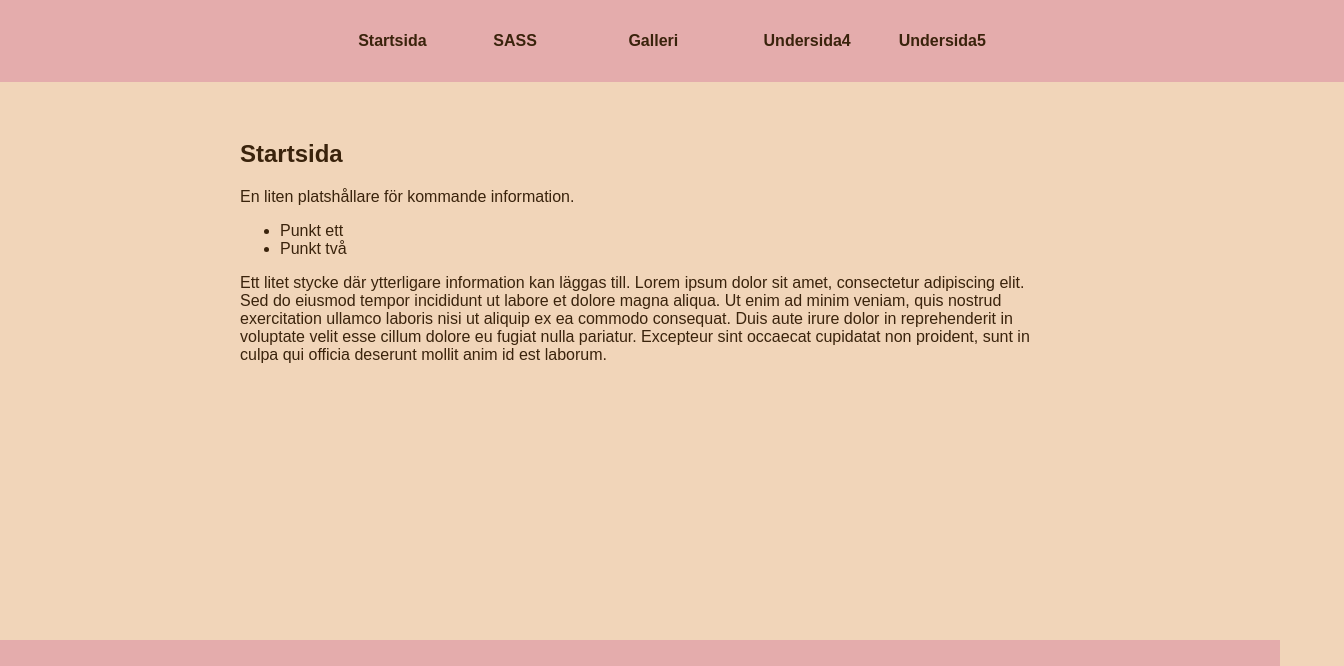
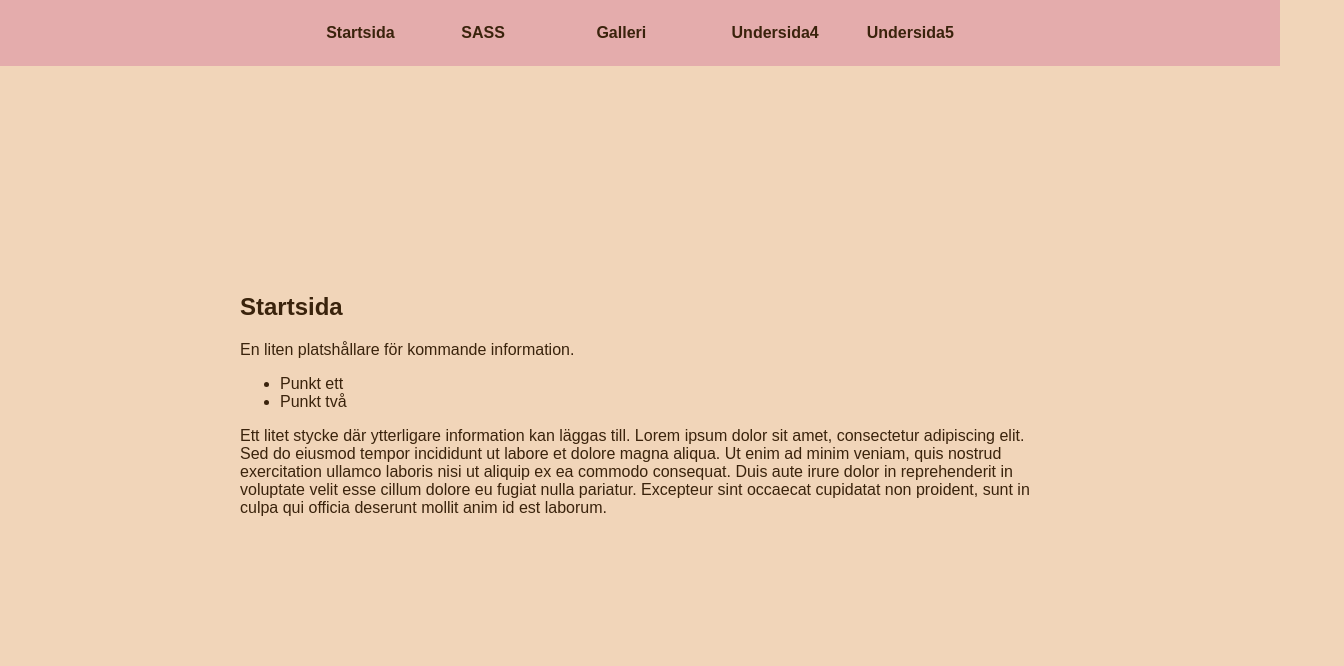
Before and after one commit to lisabromark/Moment_3, a website built with Parcel: page src/html/index.html in a window 1280 px wide. Shown: the top 666 px of the page, 1344 px wide, since content can reach past the window. Built offline with nearby package versions, Linux system fonts and the light colour scheme.

Commit message:
Fixes regarding footer and other minor problems

```diff
--- a/src/html/index.html
+++ b/src/html/index.html
@@ -5,15 +5,14 @@
     <meta charset="UTF-8">
     <meta name="viewport" content="width=device-width, initial-scale=1.0">
     <link rel="stylesheet" href="../sass/main.scss">
-    <link rel="stylesheet" href="https://fonts.googleapis.com/icon?family=Material+Icons" >
+    <link rel="stylesheet" href="https://fonts.googleapis.com/icon?family=Material+Icons">
     <title>Document</title>
     <script src="../js/main.js" type="module"></script>
 </head>
 
 <body class="theme">
+    <div class="container">
         <header>
-        <div class="container">
-
             <input type="checkbox" id="toggle" class="dropdown">
             <label for="toggle" class="hamburger">
                 <span></span>
@@ -30,10 +29,8 @@
                     <li><a href="#">Undersida5</a></li>
                 </ul>
             </nav>
-        </div>
         </header>
 
-    <div class="container">
         <main id="main">
             <article>
                 <h1>Startsida</h1>
@@ -44,21 +41,23 @@
                 </ul>
                 <p>Ett litet stycke där ytterligare information kan läggas till. Lorem ipsum dolor sit amet,
                     consectetur adipiscing elit. Sed do eiusmod tempor incididunt ut labore et dolore magna aliqua.
-                Ut enim ad minim veniam, quis nostrud exercitation ullamco laboris nisi ut aliquip ex ea commodo consequat.
-                Duis aute irure dolor in reprehenderit in voluptate velit esse cillum dolore eu fugiat nulla pariatur.
-                Excepteur sint occaecat cupidatat non proident, sunt in culpa qui officia deserunt mollit anim id est laborum.
+                    Ut enim ad minim veniam, quis nostrud exercitation ullamco laboris nisi ut aliquip ex ea commodo
+                    consequat.
+                    Duis aute irure dolor in reprehenderit in voluptate velit esse cillum dolore eu fugiat nulla
+                    pariatur.
+                    Excepteur sint occaecat cupidatat non proident, sunt in culpa qui officia deserunt mollit anim id
+                    est laborum.
                 </p>
             </article>
-
         </main>
 
-    </div>
         <footer>
             <span class="material-icons">email</span>
             <span class="material-icons">phone</span>
             <span class="material-icons">map</span>
         </footer>
 
+    </div>
 </body>
 
 </html>
--- a/src/sass/layout/_global.scss
+++ b/src/sass/layout/_global.scss
@@ -1,24 +1,38 @@
 @import "../base/_variables";
 
-body{
+
+body {
     font-family: $font-stack;
-    margin:0;
-    padding:0;
+    margin: 0;
+    padding: 0;
+    place-items: stretch;
+    min-height: 100vh;
+}
+
+header {
+    grid-area: header;
+    width: 100%;
+    position: relative;
+    margin: 0;
+    padding: 0;
 }
 
 #main {
     grid-area: main;
     display: grid;
     place-items: center;
+    padding: 1em;
+
 }
 
 article {
     max-width: 800px;
     width: 90%;
+    padding: 1em;
 }
 
 footer {
     background: $secondary-color;
     grid-area: footer;
-    padding: 2em;
+    padding: 1em;
 }
--- a/src/sass/layout/_grid.scss
+++ b/src/sass/layout/_grid.scss
@@ -8,8 +8,9 @@
         "header header header header"
         "main main main main"
         "footer footer footer footer";
-    grid-template-rows: auto 1fr 1fr auto;
-}
+    grid-template-rows: auto 1fr auto;
+    min-height:100vh;
+   }
 
 @include respond(tablet){
     .container{
--- a/src/sass/layout/_navigation.scss
+++ b/src/sass/layout/_navigation.scss
@@ -4,11 +4,9 @@
 
 nav {
     background-color:$secondary-color;
-    grid-area: header;
-    width: 100%;
     display: grid;
     justify-content: center;
-    padding: 2em;
+    padding: 1.5em;
 }
 
 // Meny i desktop-läge och exempel på nesting
@@ -16,7 +14,7 @@ nav {
 .menu {
     display: grid;
     list-style: none;
-    font-weight:bold;
+    font-weight: bold;
     margin: 0;
     padding: 0;
     grid-template-columns: 1fr 1fr 1fr 1fr 1fr;
@@ -36,8 +34,10 @@ a {
 }
 }
 
+//döljer den där lilla rutan
+
 .dropdown {
-    opacity:0;
+    display:none;
 }
 
 @include respond(mobile){
```
Also changed, not shown: src/html/images.html (+4 -6 lines), src/html/sass.html (+13 -15 lines). Lines whose indentation alone changed are shown as unchanged.
